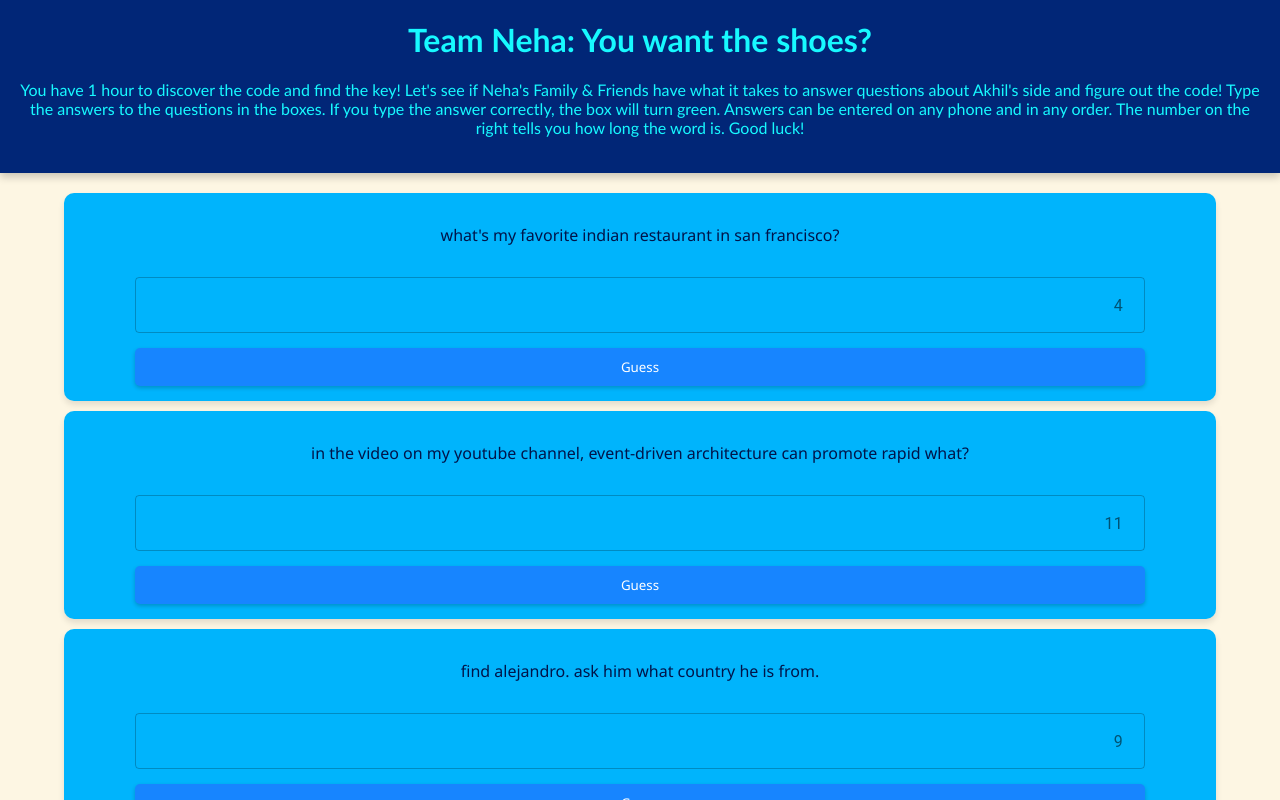
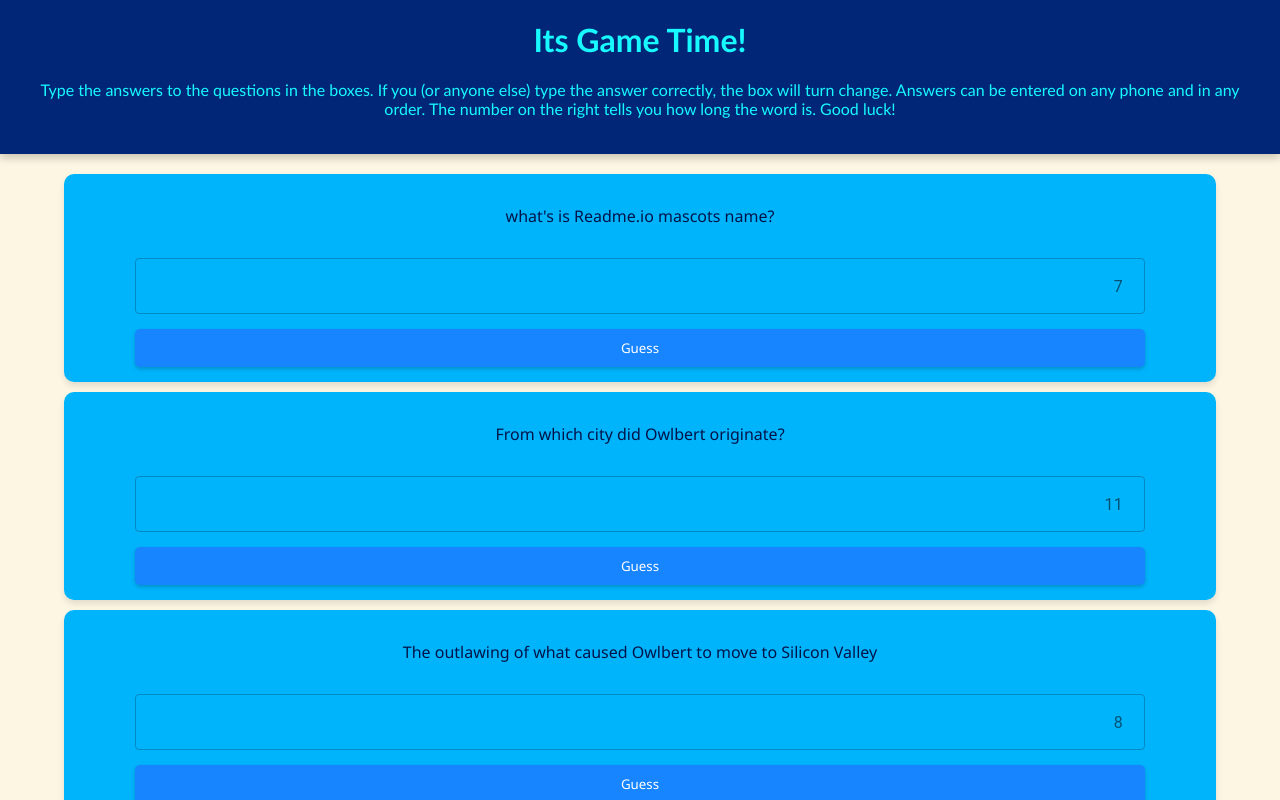
Before and after one commit to anandkumarpatel/demo-game, a React (Vite) app: page / in a window 1280 px wide. Built offline with nearby package versions, Linux system fonts and the light colour scheme; no server answers.

Commit message:
update readme

```diff
--- a/server.js
+++ b/server.js
@@ -51,7 +51,7 @@
   })
 
   io.on('connection', (socket) => {
-    console.log(socket.id, 'New client connected')
+    console.log(socket.id, 'New client connected. Total connections:', io.sockets.sockets.size)
 
     const data = get()
     console.log('sending init', data)
@@ -74,7 +74,7 @@
     })
 
     socket.on('disconnect', () => {
-      console.log(socket.id, 'Client disconnected')
+      console.log(socket.id, 'Client disconnected. Total connections:', io.sockets.sockets.size)
     })
   })
 
--- a/src/App.tsx
+++ b/src/App.tsx
@@ -10,24 +10,11 @@
 
 let socket: any = null
 const questions = [
-  { question: "what's my favorite indian restaurant in san francisco?", answer: 'Mela' },
-  { question: 'in the video on my youtube channel, event-driven architecture can promote rapid what?', answer: 'prototYping' },
-  { question: 'find alejandro. ask him what country he is from.', answer: 'argentina' },
-  { question: 'my second instagram post contains glasses made by what company?', answer: 'snaPchat' },
-  { question: 'find jorge and adk him what he is known for.', answer: 'laugH' },
-  { question: "the two precious stones on the sides of nancy's wedding ring refer to houses in school?", answer: 'hOgwarts' },
-  { question: 'find my elementary school friend and get his last name.', answer: 'kesayaN' },
-  { question: 'find anton. ask him what country he is from.', answer: 'ukrainE' },
-  { question: 'find suhag and purvi and ask them what town they are from.', answer: 'mcrae' },
-  { question: 'what is my dj name?', answer: 'fAze' },
-  { question: "what is the name of my family's pet bird?", answer: 'Ramu' },
-  { question: 'what color shirt is my snapchat avatar wearing?', answer: 'whitE' },
-  { question: 'find bob. what is his real name?', answer: 'Ashish' },
-  { question: 'in what country was my facebook profile picture?', answer: 'ireland' },
-  { question: 'i got a flat tire on the way to what meetup? (check my twitter)', answer: 'doCker' },
-  { question: 'what fraternity was i in?', answer: 'aiO' },
-  { question: 'my mixes on soundcloud are measured in?', answer: 'Degrees' },
-  { question: 'i like sharing knowledge via fun what? (check my linkedin)', answer: 'newslEtters' },
+  { question: "what's is Readme.io mascots name?", answer: 'Owlbert' },
+  { question: 'From which city did Owlbert originate?', answer: 'prototYping' },
+  { question: 'The outlawing of what caused Owlbert to move to Silicon Valley', answer: 'internet' },
+  { question: 'On which pages does Owlbert spend his days jumping?', answer: 'ReadMe' },
+  { question: 'What does the W stand for in Owlberts role as CWO stand for?', answer: 'Whimsy' },
 ]
 const isLocal = window.location.hostname.includes('localhost')
 const port = isLocal ? '4001' : '443'
--- a/src/IntroCard.tsx
+++ b/src/IntroCard.tsx
@@ -3,11 +3,10 @@
 const IntoCard: FunctionComponent = () => {
   return (
     <div className='title-card'>
-      <h1>Team Neha: You want the shoes?</h1>
+      <h1>Its Game Time!</h1>
       <p className='quiz-info'>
-        You have 1 hour to discover the code and find the key! Let's see if Neha's Family & Friends have what it takes to answer questions about Akhil's side and figure out the
-        code! Type the answers to the questions in the boxes. If you type the answer correctly, the box will turn green. Answers can be entered on any phone and in any order. The
-        number on the right tells you how long the word is. Good luck!
+        Type the answers to the questions in the boxes. If you (or anyone else) type the answer correctly, the box will turn change. Answers can be entered on any phone and in any
+        order. The number on the right tells you how long the word is. Good luck!
       </p>
     </div>
   )
```
Also changed, not shown: 1 other file (tests, documents, lock files or other folders).
